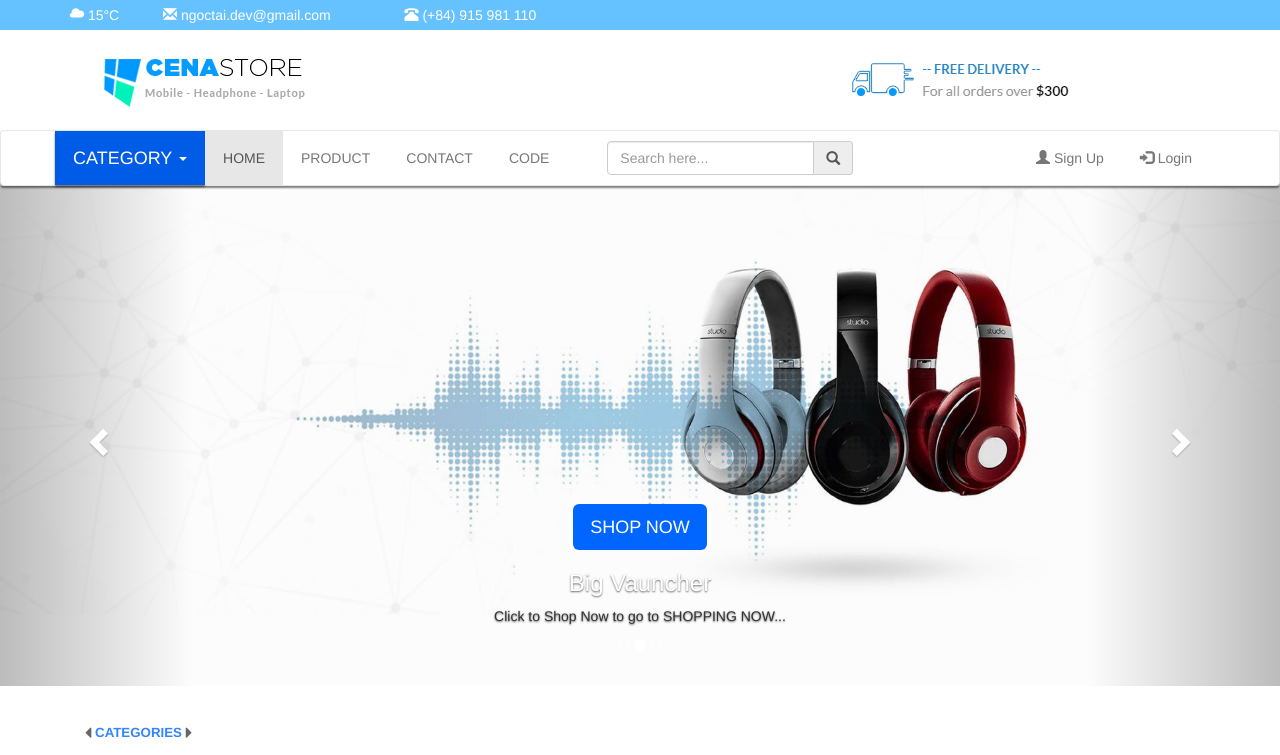
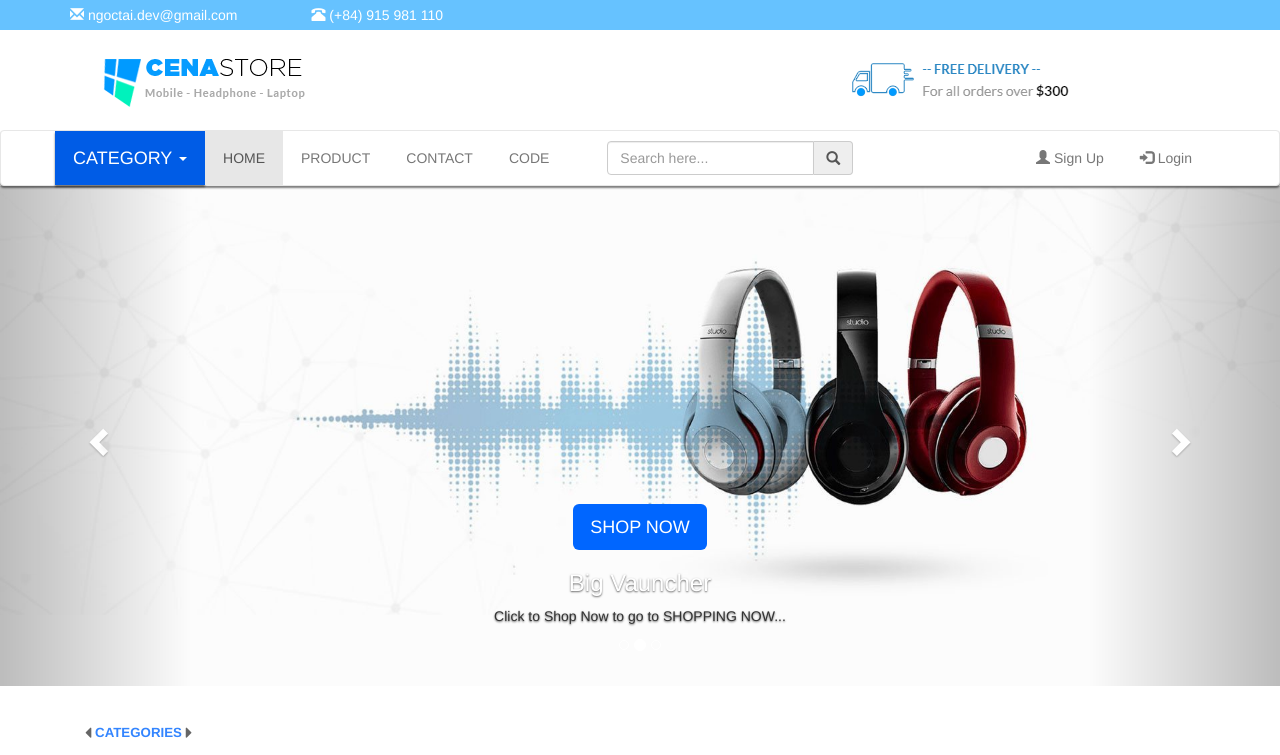
Before and after one commit to tai-it/tai-it.github.io, a plain HTML site: page index.html in a window 1280 px wide. Shown: the top 755 px of the page. Drawn offline with nearby package versions, Linux system fonts and the light colour scheme.

Commit message:
Some changes 2 files index and product

```diff
--- a/index.html
+++ b/index.html
@@ -15,7 +15,7 @@
 			<div class="header-top">
 				<div class="container">
 					<ul class="list-inline">
-						<li><span class="glyphicon glyphicon-cloud"></span> 15°C</li>
+						<!-- <li><span class="glyphicon glyphicon-cloud"></span> 15°C</li> -->
 						<li>
 							<a href="mailto:ngoctai.dev@gmail.com"><span class="glyphicon glyphicon-envelope"></span> ngoctai.dev@gmail.com</a>
 						</li>
```
Also changed, not shown: product.html (+1 -1 lines).
